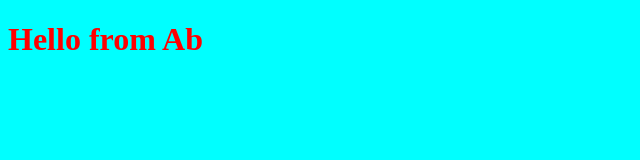
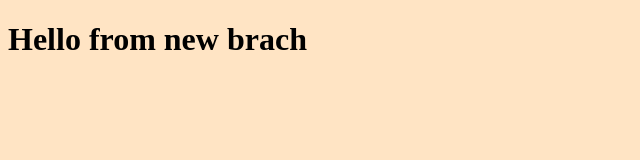
Before and after one commit to abdullabasim/myProject, a plain HTML site: page index.html in a window 1280 px wide. Shown: the whole page, without its empty margins (0-640 px from the left). Drawn offline with Linux system fonts and the light colour scheme.

Commit message:
change style for the title

```diff
--- a/index.html
+++ b/index.html
@@ -7,7 +7,7 @@
     <link rel="stylesheet" href="style.css" />
 </head>
 <body>
-    <h1>Hello from Ab</h1>
+    <h1>Hello from new brach</h1>
 
     <script src="app.js"></script>
 </body>
--- a/style.css
+++ b/style.css
@@ -1,7 +1,7 @@
 h1 {
-    color: red;
+    color: black;
 }
 
 body {
-    background-color: aqua;
+    background-color: bisque;
 }
```
